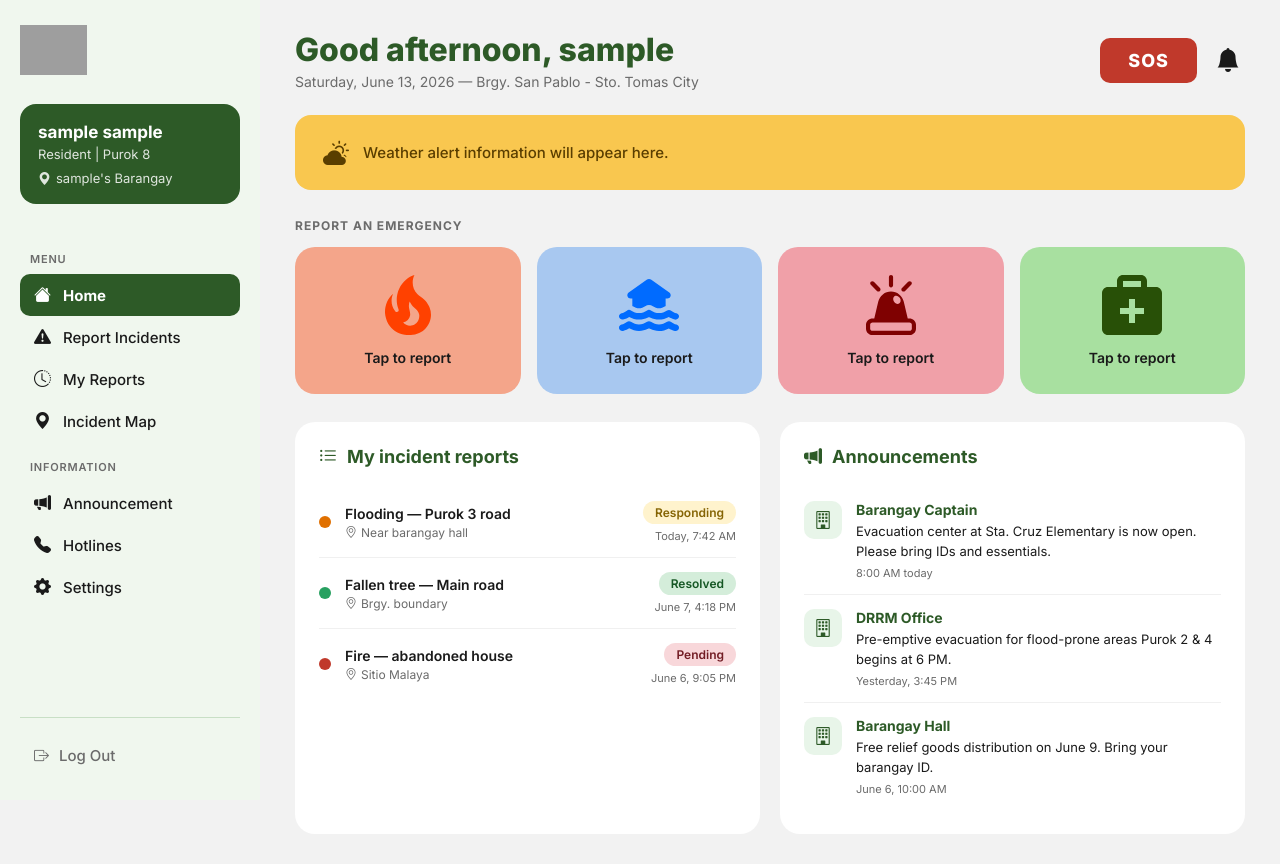
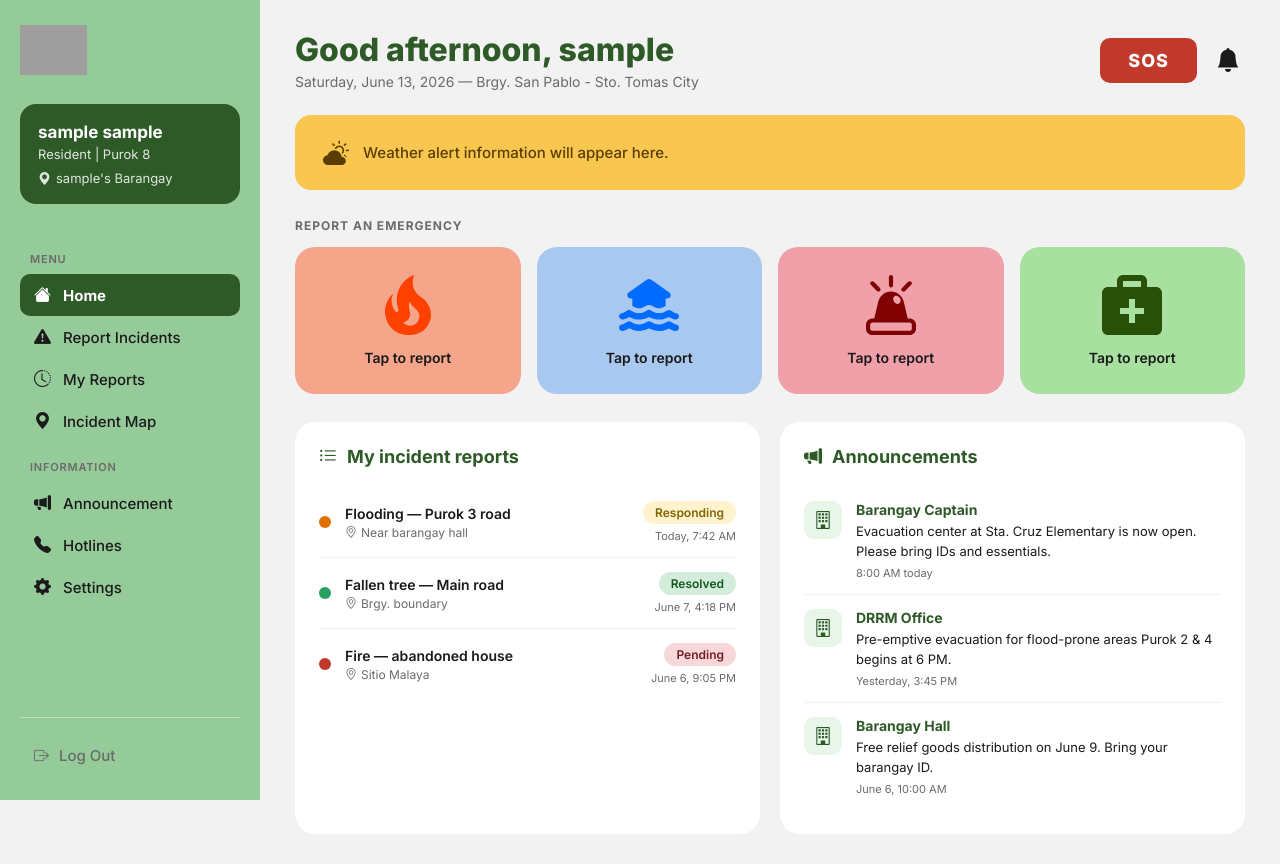
Before and after one commit to Liam-yam/survAIval, a PHP site: page / in a window 1280 px wide. Run offline with PHP 8.4, Linux system fonts and the light colour scheme; the visitor is signed in with stand-in values (Sample User, id 1); grey boxes are pictures that could not be loaded.

Commit message:
change sidebar color

```diff
--- a/style.css
+++ b/style.css
@@ -2,7 +2,7 @@
     --primary-green:  #2d5a27;
     --primary-hover:  #23471e;
     --accent-orange:  #e05314;
-    --sidebar-bg:     #f0f7ee;
+    --sidebar-bg:     #95CA99;
     --sidebar-active: #2d5a27;
     --main-bg:        #f2f2f2;
     --card-bg:        #ffffff;
```
